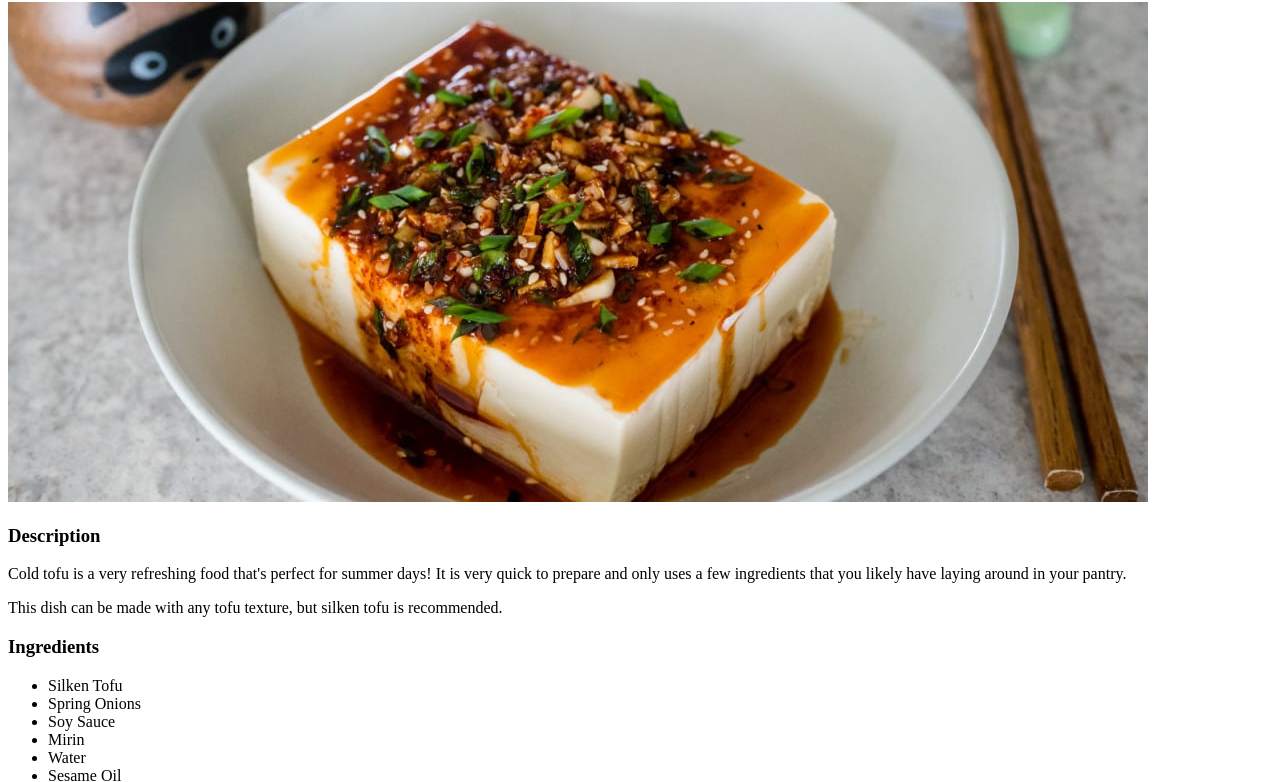
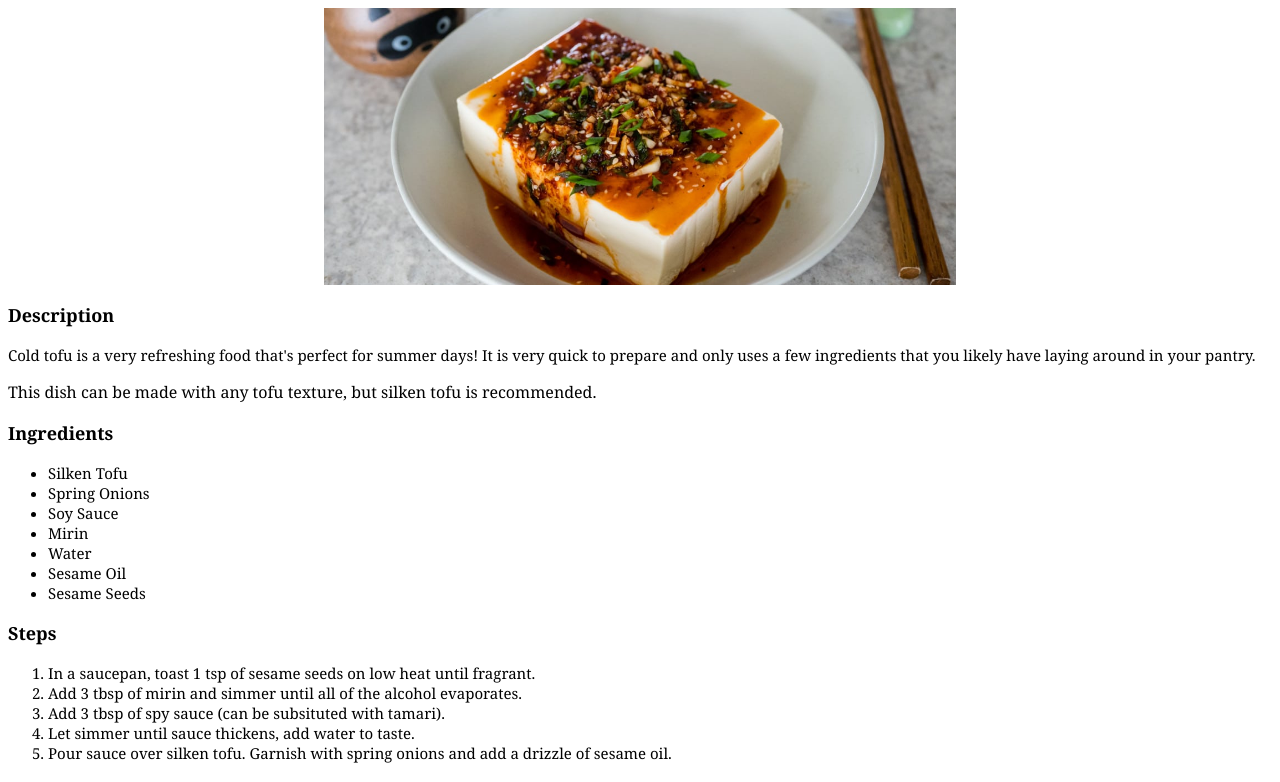
Before and after one commit to chloekaii/odin-recipes, a plain HTML site: page recipes/cold_tofu.html in a window 1280 px wide. Shown: the part 78-860 px from the top of the page. Drawn offline with Linux system fonts and the light colour scheme.

Commit message:
Created styles.css

```diff
--- a/recipes/cold_tofu.html
+++ b/recipes/cold_tofu.html
@@ -4,18 +4,19 @@
     <meta charset="UTF-8">
     <meta name="viewport" content="width=device-width, initial-scale=1.0">
     <title>Cold Tofu Recipe</title>
+    <link rel="stylesheet" href="../styles.css">
 </head>
 <body>
     <h1>Cold Tofu</h1>
     <img src="../images/Cold_Tofu.jpg">
 
-    <h3>Description</h3>
-    <p>Cold tofu is a very refreshing food that's perfect for summer days! It is very quick to
+    <h3 class="header">Description</h3>
+    <p class="bodytext">Cold tofu is a very refreshing food that's perfect for summer days! It is very quick to
         prepare and only uses a few ingredients that you likely have laying around in your pantry.</p>
     <p>This dish can be made with any tofu texture, but silken tofu is recommended.</p>
 
-    <h3>Ingredients</h3>
-    <ul>
+    <h3 class="header">Ingredients</h3>
+    <ul class="bodytext">
         <li>Silken Tofu</li>
         <li>Spring Onions</li>
         <li>Soy Sauce</li>
@@ -25,8 +26,8 @@
         <li>Sesame Seeds</li>
     </ul>
 
-    <h3>Steps</h3>
-    <ol>
+    <h3 class="header">Steps</h3>
+    <ol class="bodytext">
         <li>In a saucepan, toast 1 tsp of sesame seeds on low heat until fragrant.</li>
         <li>Add 3 tbsp of mirin and simmer until all of the alcohol evaporates.</li>
         <li>Add 3 tbsp of spy sauce (can be subsituted with tamari).</li>
--- /dev/null
+++ b/styles.css
@@ -0,0 +1,29 @@
+/* styles.css */
+
+* {
+    font-family: "Cambria", serif;
+}
+
+.header {
+    font-weight: bold;
+}
+
+.bodytext {
+    font-size: 15px;
+}
+
+h1 {
+    font-size: 32px;
+    text-align: center;
+}
+
+h3 {
+    font-size: 18px;
+}
+
+img {
+    display: block;
+    margin-left: auto;
+    margin-right: auto;
+    width: 50%;
+}
```
Also changed, not shown: index.html (+2 -1 lines).
